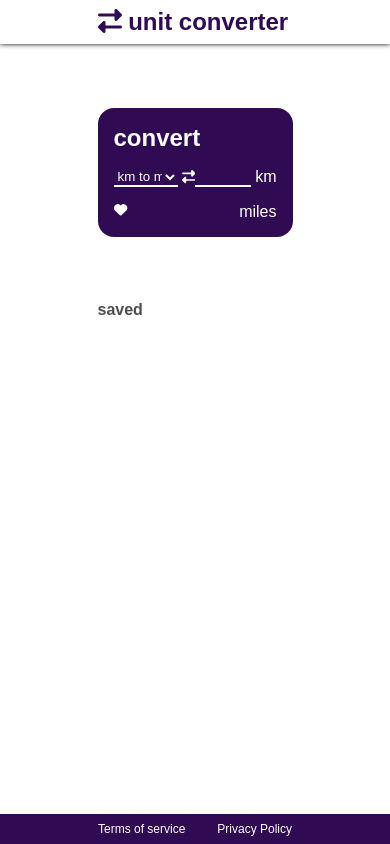
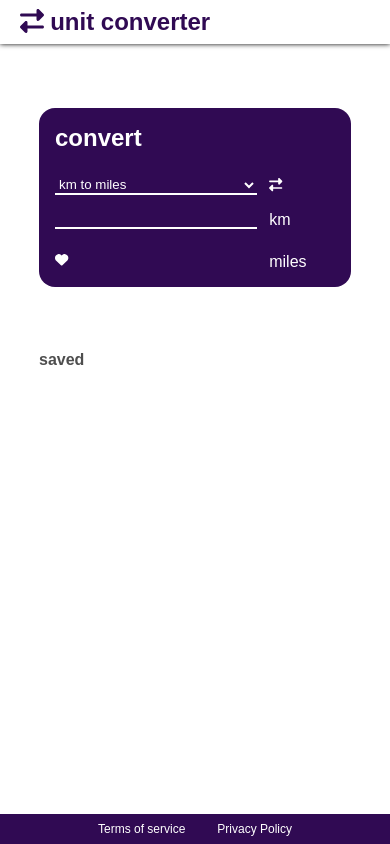
Before and after one commit to azerty0220pl/convertidor, a React (Create React App) app: page / in a window 390 px wide. Built offline with nearby package versions, Linux system fonts and the light colour scheme.

Commit message:
styled for mobiles

```diff
--- a/public/index.css
+++ b/public/index.css
@@ -67,6 +67,10 @@ input {
   width: 80%;
 }
 
+input {
+  text-align: end;
+}
+
 .result {
   width: 80%;
   text-align: end;
@@ -80,7 +84,7 @@ input {
   width: 100%;
 }
 
-.converter-1-1, .converter-1-2 {
+.converter-1-1, .converter-1-2, .converter-2-1, .converter-2-2 {
   display: flex;
   flex-direction: row;
   width: 50%;
@@ -100,13 +104,13 @@ h2 {
   width: 100%;
   display: flex;
   flex-direction: row;
-  gap: 4px;
+  gap: 8px;
   flex-wrap: wrap;
   padding: 0;
 }
 
 .entry {
-  width: calc(50% - 2px);
+  width: calc(50% - 4px);
   border-radius: 0.4rem;
   padding: 0.5rem;
   background-color: #ccc;
@@ -146,3 +150,41 @@ a {
   text-decoration: none;
   font-size: 0.75rem;
 }
+
+@media only screen and (max-width: 750px){
+  h1 {
+    width: 90%;
+  }
+
+  .entry {
+    width: 100%;
+  }
+
+  .converter,
+  .saved {
+    width: 80%;
+  }
+
+  .converter-1 {
+    flex-direction: column;
+  }
+
+  .converter-1-1, .converter-1-2 {
+    display: flex;
+    flex-direction: row;
+    margin: 0.5rem 0;
+    width: 90%;
+  }
+
+  .converter-2-1 {
+    width: 10%;
+  }
+
+  .converter-2-2 {
+    width: 90%;
+  }
+
+  .result {
+    width: 68.9%;
+  }
+}
--- a/src/App.js
+++ b/src/App.js
@@ -113,9 +113,9 @@ class App extends Component {
               <p>{units[this.state.selected]}</p>
             </div>
           </div>
-          <div className="converter-1">
-            <button className="converter-1-1" onClick={this.save}><FontAwesomeIcon icon={faHeart} /></button>
-            <div className="converter-1-2">
+          <div className="converter-2">
+            <button className="converter-2-1" onClick={this.save}><FontAwesomeIcon icon={faHeart} /></button>
+            <div className="converter-2-2">
               <p className="result">{this.state.resultValue}</p>
               <p>{units[this.state.selected + 1 - (this.state.selected % 2 * 2)]}</p>
             </div>
```
